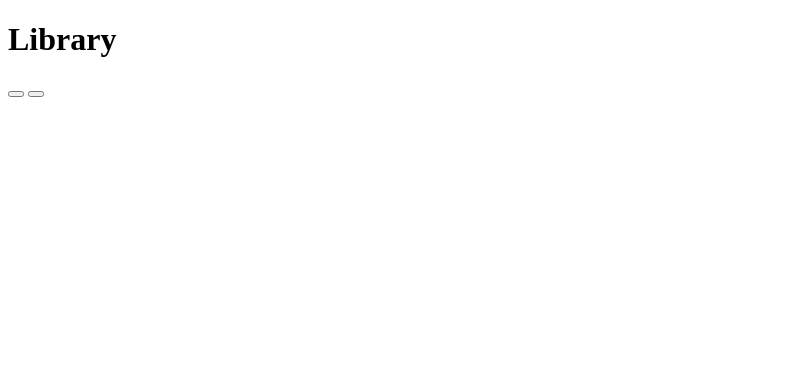
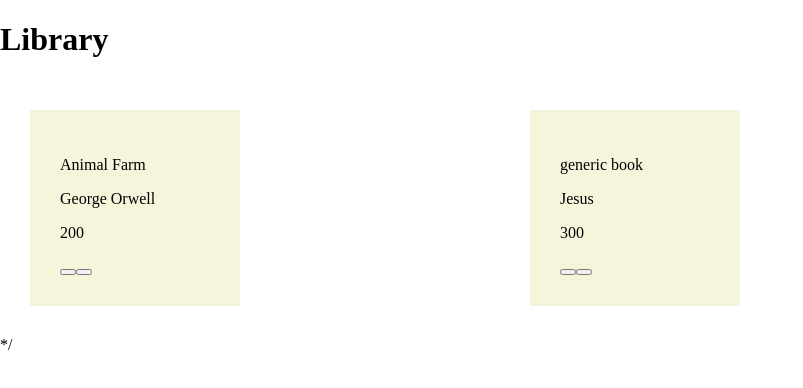
Before and after one commit to yskim308/library, a plain HTML site: page index.html in a window 1280 px wide. Shown: the whole page, without its empty margins (0-803 px from the left). Drawn offline with Linux system fonts and the light colour scheme.

Commit message:
add initial book creation logic and DOM manipulation
add js logic for DOM manipulation where every book in myLibrary is printed onto a div

```diff
--- a/index.html
+++ b/index.html
@@ -6,7 +6,7 @@
         <title></title>
         <meta name="description" content="">
         <meta name="viewport" content="width=device-width, initial-scale=1">
-        <link rel="stylesheet" href="">
+        <link rel="stylesheet" href="styles.css">
         <script src="script.js" defer></script>
     </head>
     <body>
@@ -14,13 +14,15 @@
             <h1>Library</h1>
         </div>
         <div class="content">
-            <div class="card">
-                <p class="title"></p>
-                <p class="author"></p>
-                <p class="pages"></p>
-                <button class="read"></button>
-                <button class="remove"></button>
-            </div>
+            <!-- (this is the card format)
+                <div class="card">
+                    <p class="title"></p>
+                    <p class="author"></p>
+                    <p class="pages"></p>
+                    <div class="buttons">
+                </div>
+            -->
         </div>
+        */
     </body>
 </html>
--- a/script.js
+++ b/script.js
@@ -17,4 +17,45 @@ const animalFarm = new Book("Animal Farm", "George Orwell", 200);
 const book2 = new Book("generic book", "Jesus", 300);
 addBooktoLibrary(animalFarm);
 addBooktoLibrary(book2);
-console.log(myLibrary);
+
+myLibrary.forEach((book) =>{
+    console.log(book.title);
+    console.log(book.author);
+    console.log(book.pages);
+})
+
+myLibrary.forEach((book)=>{
+    const container = document.querySelector(".content");
+    const card = document.createElement("div")
+    card.classList.add("card");
+
+    //set text content for new elements inside 'card'
+    const title = document.createElement("p")
+    title.classList.add("title");
+    title.textContent = book.title;
+
+    const author = document.createElement("p")
+    author.classList.add("author");
+    author.textContent = book.author;
+
+    const pages = document.createElement("p")
+    pages.classList.add("pages");
+    pages.textContent = book.pages;
+
+    // append the title, author, and pages to the card div
+    card.appendChild(title);
+    card.appendChild(author);
+    card.appendChild(pages);
+
+    //add and append the two buttons to the card div
+    const read = document.createElement("button")
+    read.classList.add("read");
+    card.appendChild(read);
+
+    const remove = document.createElement("button")
+    remove.classList.add("remove");
+    card.appendChild(remove);
+
+    //now add the newly created card to the original container
+    container.appendChild(card);
+})
--- a/styles.css
+++ b/styles.css
@@ -0,0 +1,17 @@
+body{
+    margin: 0;
+}
+
+.content{
+    display: grid;
+    grid-template-columns: repeat(3, minmax(500px, 1fr));
+}
+
+.card{
+    min-width: 30%;
+    max-width: 500px;
+    justify-self: start;
+    padding: 30px;
+    margin: 30px;
+    background-color: beige;
+}
```
